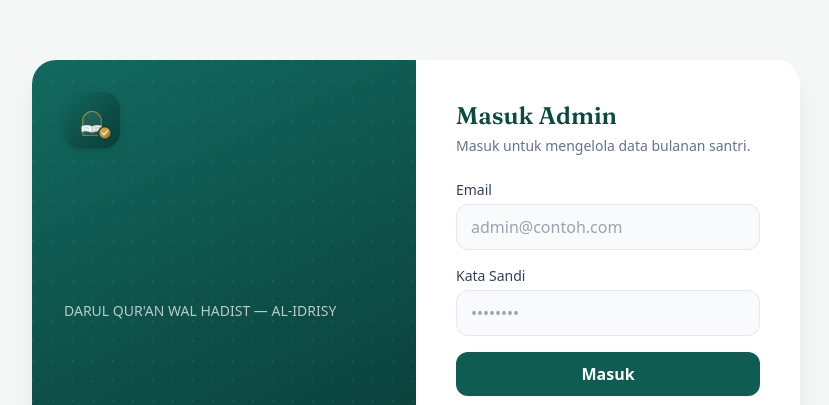
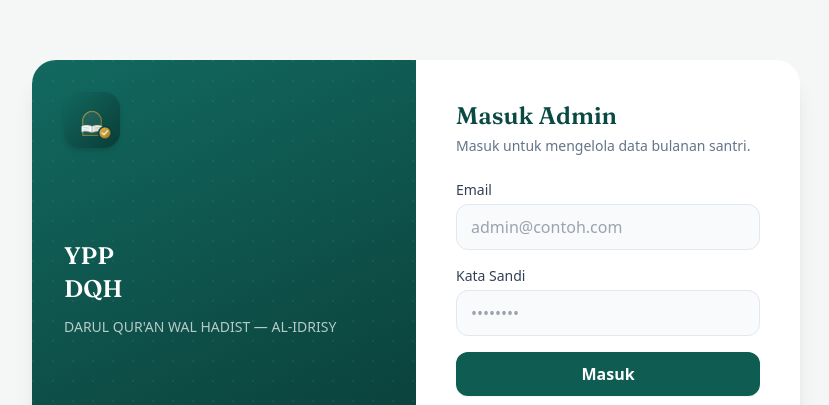
Before and after one commit to Khair572/dbulanan, a plain HTML site: page admin/login.html in a window 1280 px wide. Shown: the part 132-537 px from the top of the page, without its empty margins (224-1053 px from the left). Drawn offline with nearby package versions, Linux system fonts and the light colour scheme.

Commit message:
Update brand panel heading in login.html

```diff
--- a/admin/login.html
+++ b/admin/login.html
@@ -36,7 +36,7 @@
             <div class="brand-panel relative hidden md:flex flex-col justify-between p-8 text-white">
                 <img src="icon.png" alt="" class="w-14 h-14 rounded-2xl shadow-md relative">
                 <div class="relative">
-                    <h2 class="font-display text-2xl font-semibold leading-snug"><br></h2>
+                    <h2 class="font-display text-2xl font-semibold leading-snug">YPP<br>DQH</h2>
                     <p class="text-sm text-white/70 mt-3 max-w-xs">DARUL QUR'AN WAL HADIST &mdash; AL-IDRISY</p>
                 </div>
                 <p class="text-xs text-white/50 relative">Khusus untuk admin yang berwenang.</p>
```
